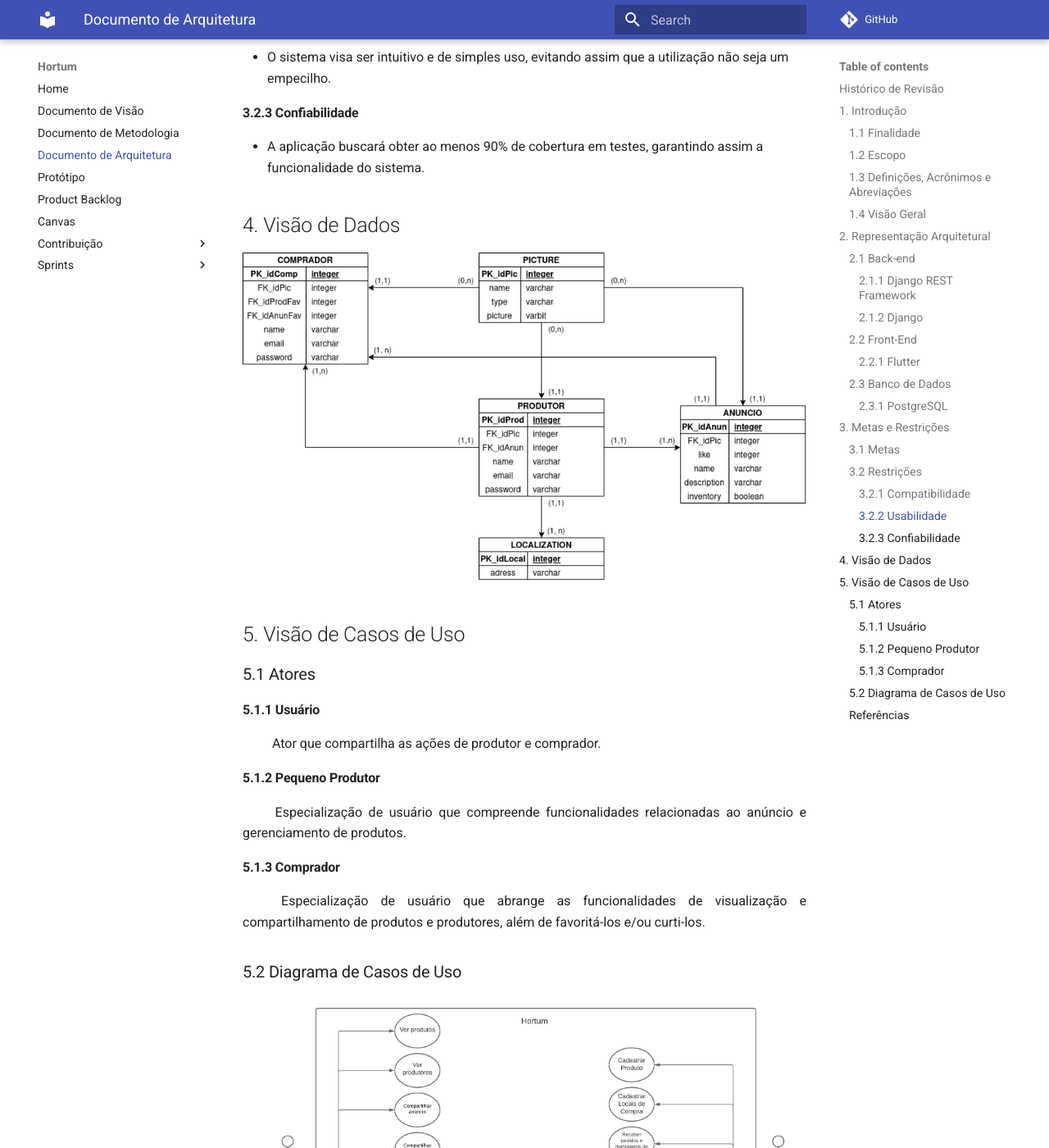
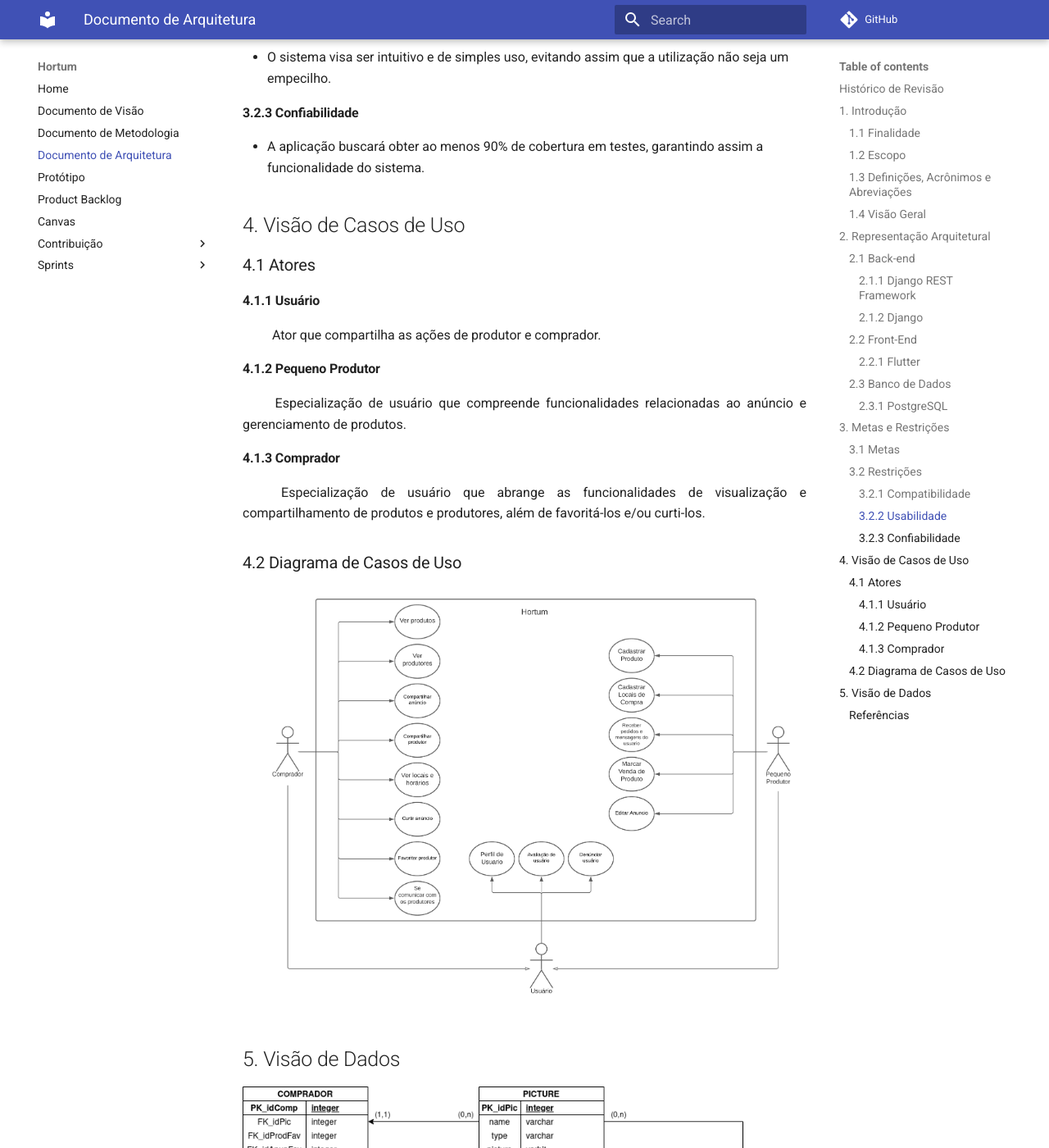
Before and after one commit to fga-eps-mds/2020.2-Hortum, an MkDocs documentation site: the page built from docs/Documento_de_arquitetura.md, in a window 1280 px wide and 1400 px high, scrolled down 3587 px. Shown: the whole window at 82% size. Built offline with MkDocs 1.6.1 and Material for MkDocs 9.7.7, drawn with Linux system fonts in a browser that asks for light colours; comment, search, counter and statistics services are not loaded; some of the changed text lies outside the part shown.

Commit message:
#65 - Trocado o posicionamento do tópico 'Visão de Casos de Uso'

```diff
--- a/docs/Documento_de_arquitetura.md
+++ b/docs/Documento_de_arquitetura.md
@@ -11,7 +11,7 @@ Data|Versão|Descrição|Autor
 21/02/2021|1.2|Refatoração do tópico 2 e adição do tópico 3|João Pedro e Matheus
 22/02/2021|1.3|Adição de links na parte de referências|João Pedro e Matheus
 01/03/2021|1.4|Adição do tópico 4|João Pedro e Matheus
-08/03/2021|1.5|Adição do tópico 5|Brenno e Matheus
+08/03/2021|1.5|Adição do tópico "Visão de Casos de Uso"|Brenno e Matheus
 
 ## 1. Introdução
 
@@ -88,25 +88,27 @@ Stream</b> permite eventos assíncronos no aplicativo.</p>
 #### 3.2.3 Confiabilidade
 - A aplicação buscará obter ao menos 90% de cobertura em testes, garantindo assim a funcionalidade do sistema.
 
-## 4. Visão de Dados
+## 4. Visão de Casos de Uso
+
+### 4.1 Atores
+
+#### 4.1.1 Usuário
+<p align = "justify"> &emsp;&emsp; Ator que compartilha as ações de produtor e comprador.</p>
+
+#### 4.1.2 Pequeno Produtor
+<p align = "justify"> &emsp;&emsp; Especialização de usuário que compreende funcionalidades relacionadas ao anúncio e gerenciamento de produtos.</p>
+
+#### 4.1.3 Comprador
+<p align = "justify"> &emsp;&emsp; Especialização de usuário que abrange as funcionalidades de visualização e compartilhamento de produtos e produtores, além de favoritá-los e/ou curti-los.</p>
+
+### 4.2 Diagrama de Casos de Uso
+![Diagrama de Casos de Uso](img/diagrama_casos_de_uso.png)
+
+## 5. Visão de Dados
 
 ![Arquitetura Banco de Dados](img/diagrama_banco_de_dados.png)
 
-## 5. Visão de Casos de Uso
 
-### 5.1 Atores
-
-#### 5.1.1 Usuário
-<p align = "justify"> &emsp;&emsp; Ator que compartilha as ações de produtor e comprador.</p>
-
-#### 5.1.2 Pequeno Produtor
-<p align = "justify"> &emsp;&emsp; Especialização de usuário que compreende funcionalidades relacionadas ao anúncio e gerenciamento de produtos.</p>
-
-#### 5.1.3 Comprador
-<p align = "justify"> &emsp;&emsp; Especialização de usuário que abrange as funcionalidades de visualização e compartilhamento de produtos e produtores, além de favoritá-los e/ou curti-los.</p>
-
-### 5.2 Diagrama de Casos de Uso
-![Diagrama de Casos de Uso](img/diagrama_casos_de_uso.png)
 ### Referências
 
 > About PostgreSQL. Disponível em: < [https://www.postgresql.org/about/](https://www.postgresql.org/about/) > Acesso em 01 de Março de 2021
```
